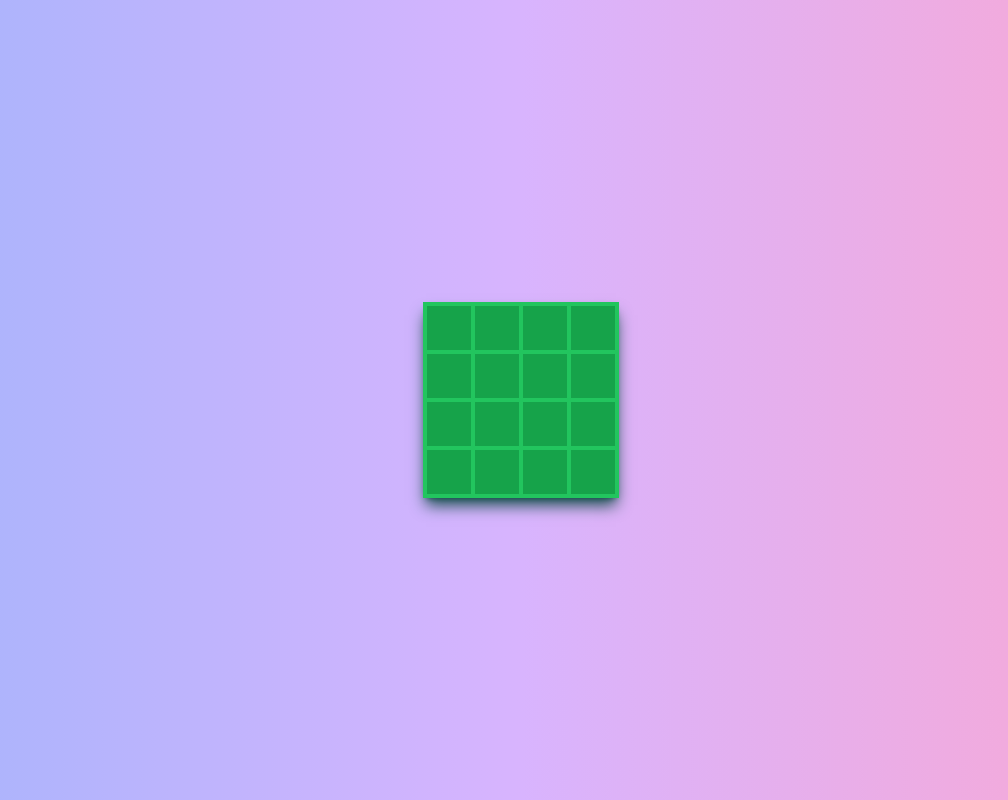
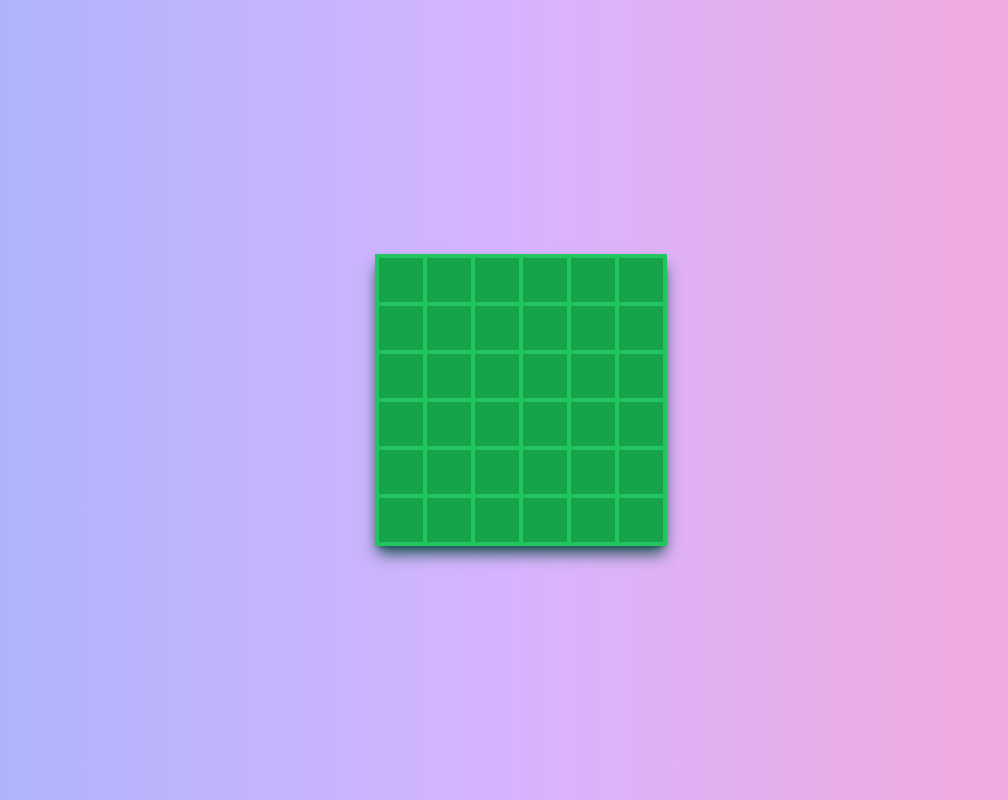
Before and after one commit to tatukalermo/bun-buddy, a Next.js app: page / in a window 1280 px wide. Shown: the whole page, without its empty margins (119-1127 px from the left). Built offline with nearby package versions, Linux system fonts and the light colour scheme.

Commit message:
style: fixes to grid + made number const stateful

```diff
--- a/app/page.tsx
+++ b/app/page.tsx
@@ -4,7 +4,7 @@ import { useEffect, useState } from "react";
 import { generateGameGrid, type gridCell } from "./utils/generateGameGrid";
 
 export default function Home() {
-  const [mapWidth] = useState(4);
+  const [mapWidth] = useState(6);
   const [map, setMap] = useState<gridCell[]>();
 
   useEffect(() => {
@@ -17,11 +17,11 @@ export default function Home() {
         className={`grid grid-cols-${mapWidth} w-fit shadow-teal-900 shadow-lg border-2 border-green-500`}
       >
         {!!map &&
-          map.map((cell) => {
+          map.map((cell, index) => {
             return (
               <div
-                key={`x${cell.x}y${cell.x}`}
-                id={`x${cell.x}y${cell.x}`}
+                key={`x${cell.x}y${cell.y}`}
+                id={`x${cell.x}y${cell.y}`}
                 className="bg-green-600 border-green-500 border-2 w-12 h-12 text-sm"
               ></div>
             );
```
